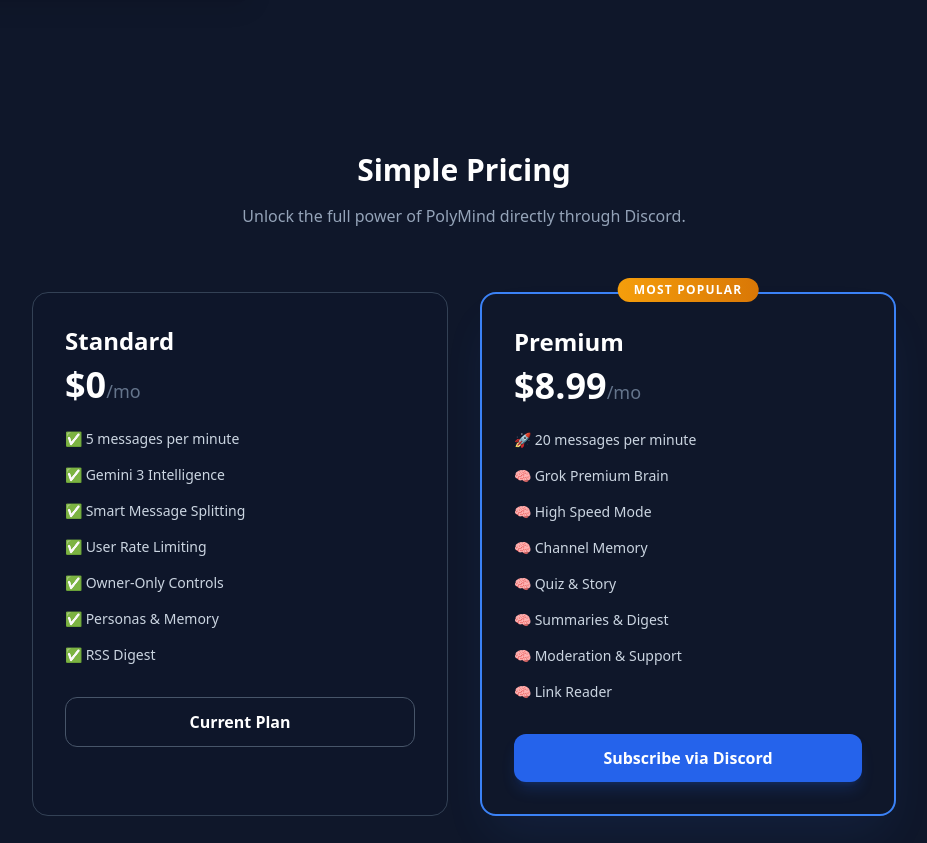
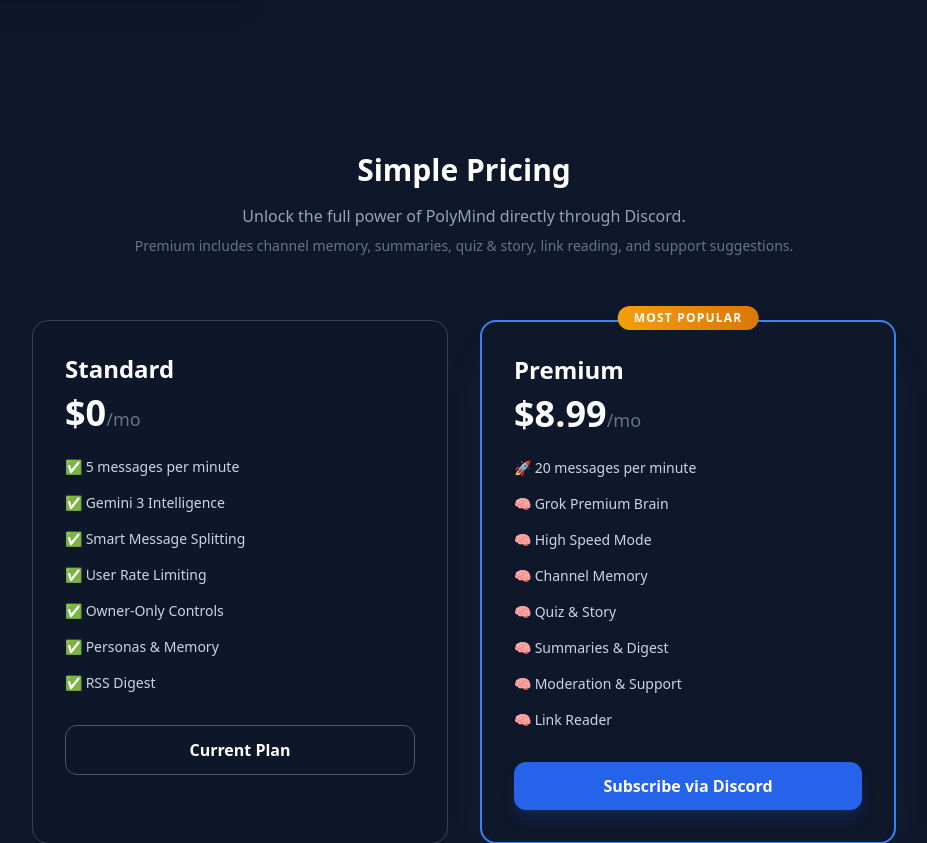
Before and after one commit to pmontas/PolyMind, a Flask app: page / in a window 1280 px wide. Shown: the part 2104-2947 px from the top of the page, without its empty margins (176-1103 px from the left). Run offline with Flask 3, Linux system fonts and the light colour scheme; some libraries are stand-ins or nearby versions.

Commit message:
Feedback

```diff
--- a/app.py
+++ b/app.py
@@ -222,10 +222,13 @@
     log.warning("PREMIUM_SKU_ID is not set. Premium detection will not work.")
 
 MOD_ALERTS_CHANNEL_ID = os.getenv("MOD_ALERTS_CHANNEL_ID")
+FEEDBACK_CHANNEL_ID = os.getenv("FEEDBACK_CHANNEL_ID")
 SUPPORT_CHANNEL_IDS = [x.strip() for x in os.getenv("SUPPORT_CHANNEL_IDS", "").split(",") if x.strip()]
 SUPPORT_DOC_URLS = [x.strip() for x in os.getenv("SUPPORT_DOC_URLS", "").split(",") if x.strip()]
 _support_last_suggestion: dict[int, float] = {}
 _SUPPORT_COOLDOWN_SEC = 120
+_feedback_last_used: dict[int, float] = {}
+_FEEDBACK_COOLDOWN_SEC = 300  # 5 min between feedback per user
 
 RSS_FEEDS = [x.strip() for x in os.getenv("RSS_FEEDS", "").split(",") if x.strip()]
 RSS_POST_CHANNEL_ID = os.getenv("RSS_POST_CHANNEL_ID")
@@ -1482,6 +1485,67 @@
         await interaction.followup.send("Something went wrong. Try again!", ephemeral=True)
 
 
+@bot.tree.command(name="feedback", description="Send feedback to the bot owner (bug reports, suggestions, etc.).")
+@discord.app_commands.describe(
+    message="Your feedback message",
+    feedback_type="Type of feedback (optional)",
+)
+@discord.app_commands.choices(feedback_type=[
+    discord.app_commands.Choice(name="Bug report", value="bug"),
+    discord.app_commands.Choice(name="Suggestion", value="suggestion"),
+    discord.app_commands.Choice(name="Other", value="other"),
+])
+async def feedback_slash(interaction: discord.Interaction, message: str, feedback_type: str = "other"):
+    message = (message or "").strip()[:1000]
+    if not message:
+        await interaction.response.send_message("Please provide your feedback message.", ephemeral=True)
+        return
+
+    if not FEEDBACK_CHANNEL_ID:
+        await interaction.response.send_message("Feedback is not configured for this bot.", ephemeral=True)
+        return
+
+    now = time.time()
+    user_id = interaction.user.id
+    if user_id in _feedback_last_used and (now - _feedback_last_used[user_id]) < _FEEDBACK_COOLDOWN_SEC:
+        wait = int(_FEEDBACK_COOLDOWN_SEC - (now - _feedback_last_used[user_id]))
+        await interaction.response.send_message(f"You can send feedback again in **{wait}** seconds.", ephemeral=True)
+        return
+    _feedback_last_used[user_id] = now
+
+    channel = bot.get_channel(int(FEEDBACK_CHANNEL_ID))
+    if not channel:
+        await interaction.response.send_message("Feedback channel is not available. Try again later.", ephemeral=True)
+        return
+
+    guild_name = interaction.guild.name if interaction.guild else "DM"
+    guild_id = interaction.guild.id if interaction.guild else None
+    channel_name = getattr(interaction.channel, "name", "DM")
+
+    embed = discord.Embed(
+        title=f"📬 Feedback ({feedback_type})",
+        description=message,
+        color=discord.Color.blue(),
+        timestamp=datetime.datetime.utcnow(),
+    )
+    embed.set_author(
+        name=f"{interaction.user.display_name} ({interaction.user.name})",
+        icon_url=interaction.user.display_avatar.url,
+    )
+    embed.add_field(name="User ID", value=f"`{interaction.user.id}`", inline=True)
+    embed.add_field(name="Server", value=guild_name if guild_name else "—", inline=True)
+    if guild_id:
+        embed.add_field(name="Channel", value=f"#{channel_name}", inline=True)
+    embed.set_footer(text="Use /feedback to reply to this user")
+
+    try:
+        await channel.send(embed=embed)
+        await interaction.response.send_message("✅ Thanks! Your feedback was sent to the team.", ephemeral=True)
+    except Exception as e:
+        log.error(f"Feedback send error: {e}")
+        await interaction.response.send_message("Could not send feedback. Try again later.", ephemeral=True)
+
+
 @bot.tree.command(name="help", description="See everything PolyMind can do.")
 async def help_slash(interaction: discord.Interaction):
     await interaction.response.defer(ephemeral=True)
@@ -1503,6 +1567,7 @@
             "**`/quiz start`** *(Premium)* - Start a trivia quiz. **`/quiz answer`** - Submit answer.\n"
             "**`/story start`** *(Premium)* - Start an adventure. **`/story continue`** *(Premium)* - Continue.\n"
             "**`/reset quiz`** - Cancel active quiz. **`/reset persona`** - Reset to default style. **`/reset all`** - Reset both.\n"
+            "**`/feedback`** *message* [*type*] - Send feedback (bug, suggestion, other) to the team.\n"
             "**`/help`** - Show this message."
         ),
         inline=False,
--- a/templates/index.html
+++ b/templates/index.html
@@ -78,7 +78,8 @@
     <section id="pricing" class="max-w-4xl mx-auto px-4 py-20">
         <div class="text-center mb-16">
             <h3 class="text-3xl font-bold mb-4">Simple Pricing</h3>
-            <p class="text-slate-400">Unlock the full power of PolyMind directly through Discord.</p>
+            <p class="text-slate-400 mb-2">Unlock the full power of PolyMind directly through Discord.</p>
+            <p class="text-slate-500 text-sm">Premium includes channel memory, summaries, quiz & story, link reading, and support suggestions.</p>
         </div>
 
         <div class="grid md:grid-cols-2 gap-8">
```
